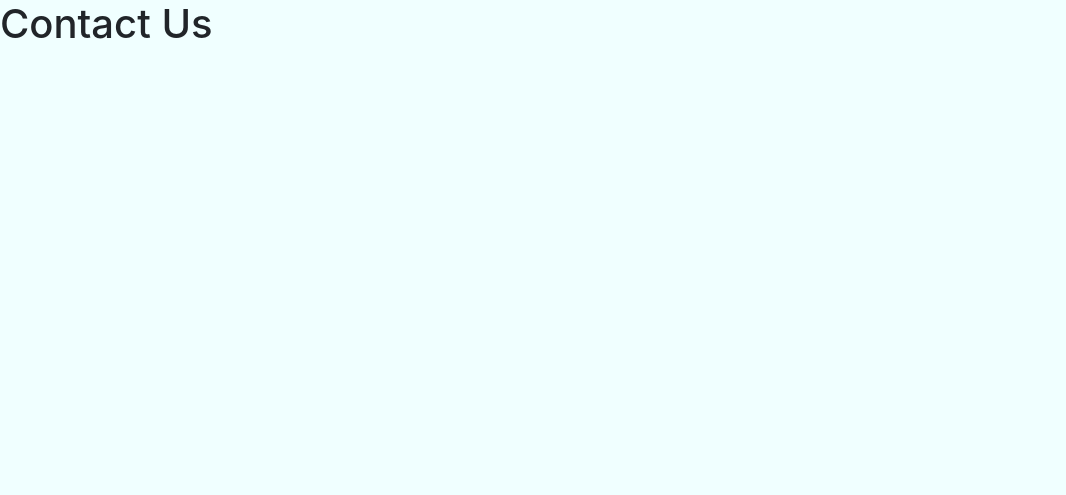
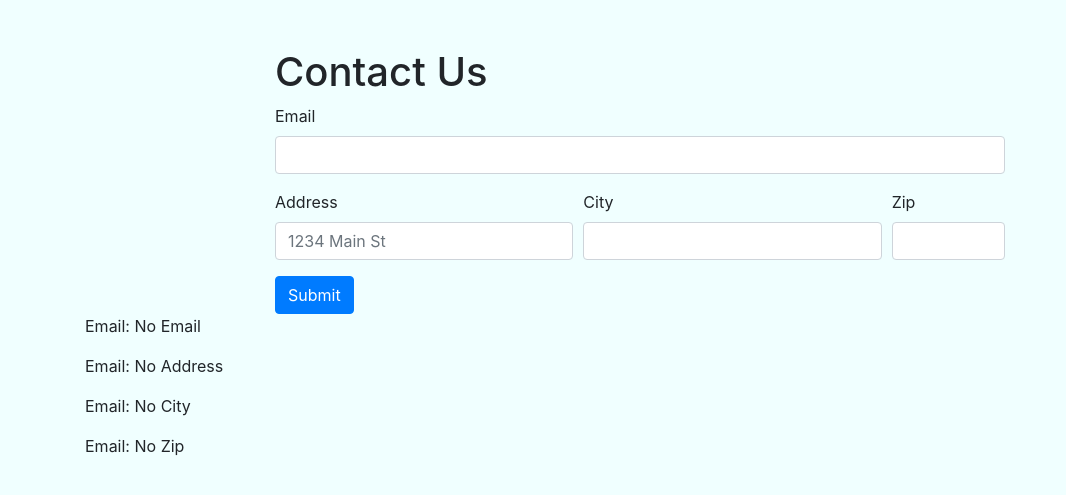
Before and after one commit to cseshahriar/django-learning-repository, a Django app: page /contact/ in a window 1280 px wide. Shown: the top 495 px of the page, without its empty margins (0-1066 px from the left). Run offline with Django 3.2, Linux system fonts and the light colour scheme; some libraries are stand-ins or nearby versions.

Commit message:
Form handle

```diff
--- a/veryfirsrproject/pages/views.py
+++ b/veryfirsrproject/pages/views.py
@@ -8,4 +8,10 @@ def about(request):
     return render(request, 'about.html',  {'title' : 'About Page Title'})
 
 def contact(request):
+    if(request.method == 'POST'):
+        email = request.POST['email']
+        address = request.POST['address']
+        city = request.POST['city']
+        zipcode = request.POST['zip']
+        return render(request, 'contact.html',  {'title' : 'Contact Page Title', 'email' : email, 'address' : address, 'city' : city, 'zipcode' : zipcode})
     return render(request, 'contact.html',  {'title' : 'Contact Page Title'})
--- a/veryfirsrproject/templates/contact.html
+++ b/veryfirsrproject/templates/contact.html
@@ -3,5 +3,48 @@
 {% block page_title %} Home Page {% endblock %}
 
 {% block content %}
-  <h1>Contact Us</h1>
+<div class="container mt-5">
+  <div class="row">
+    <div class="col-md-8 offset-2">
+      <h1>Contact Us</h1>
+      <form method="POST" action="/contact/">
+        {% csrf_token %}
+        <div class="form-row">
+          <div class="form-group col-md-12">
+            <label for="inputEmail4">Email</label>
+            <input type="email" name="email" class="form-control" id="inputEmail4">
+          </div>
+        </div>
+
+        <div class="form-row">
+
+          <div class="form-group col-md-5">
+            <label for="inputAddress">Address</label>
+            <input type="text" name="address" class="form-control" id="inputAddress" placeholder="1234 Main St">
+          </div>
+          <div class="form-group col-md-5">
+            <label for="inputCity">City</label>
+            <input type="text" name="city" class="form-control" id="inputCity">
+          </div>
+
+          <div class="form-group col-md-2">
+            <label for="inputZip">Zip</label>
+            <input type="text" name="zip" class="form-control" id="inputZip">
+          </div>
+        </div>
+
+        <button type="submit" class="btn btn-primary">Submit</button>
+      </form>
+    </div>
+  </div>
+
+  <div class="row">
+    <div class="col">
+    <p>Email: {{ email | default:'No Email' }}</p>
+    <p> Email: {{ address | default:'No Address' }}</p>
+    <p>Email: {{ city | default:'No City' }}</>
+    <p>Email: {{ zipcode | default:'No Zip' }}</p>
+    </div>
+  </div>
+</div>
 {% endblock %}
```
